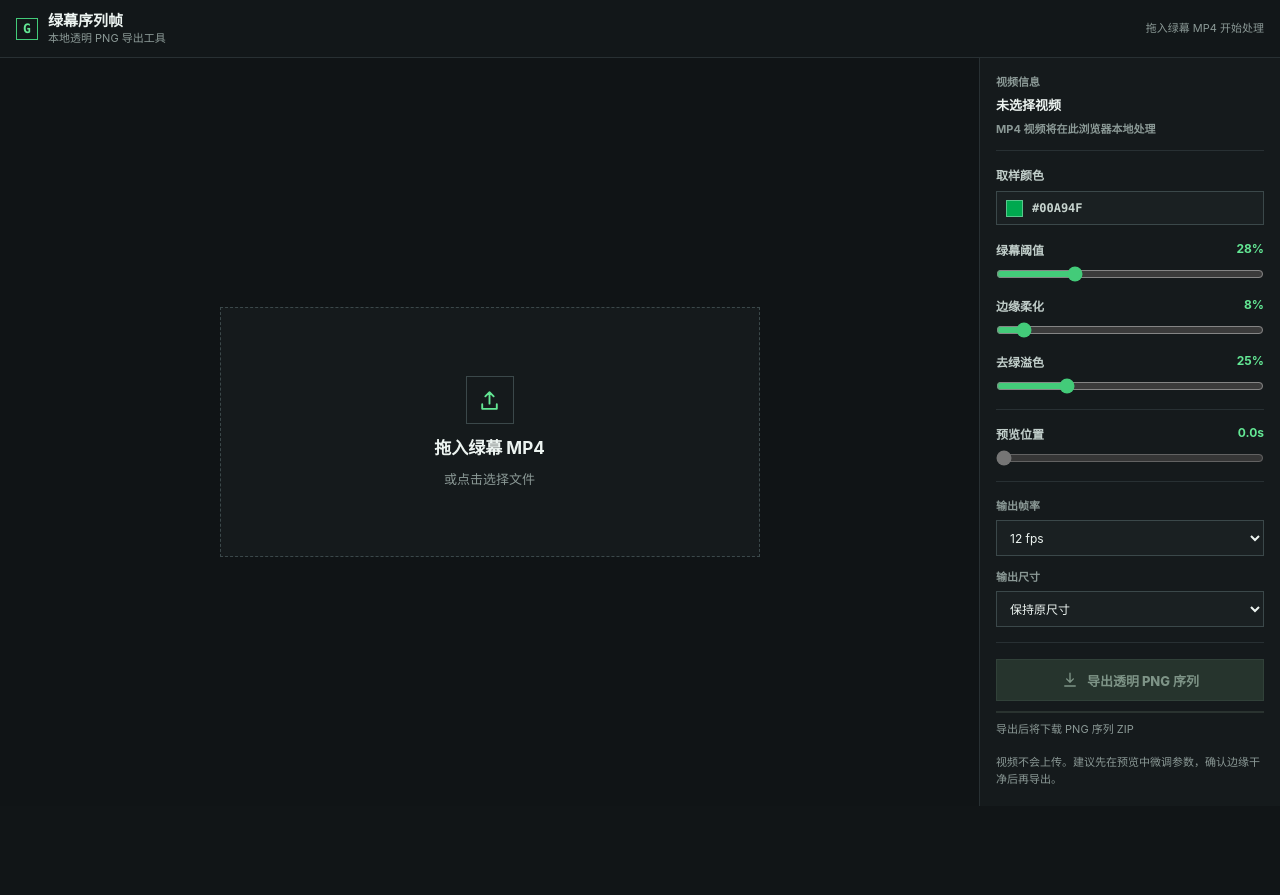
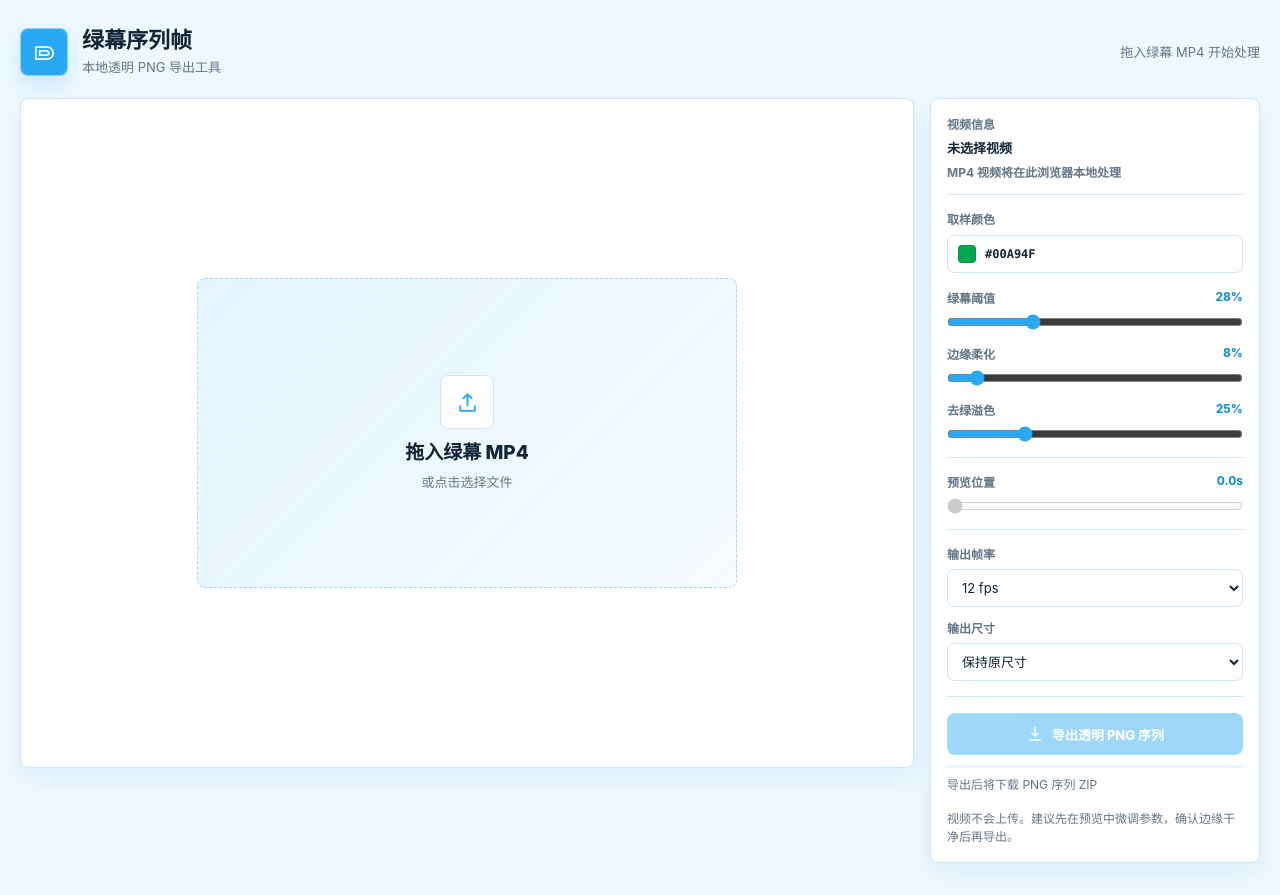
Before and after one commit to mengpingchen954-ops/merged-asset-tools, a plain HTML site: page green-screen-to-frames/index.html in a window 1280 px wide. Before the commit the page ends 806 px from the top, so only its background shows below. Drawn offline with Linux system fonts and the light colour scheme.

Commit message:
style: unify green screen tool with suite design

```diff
--- a/green-screen-to-frames/index.html
+++ b/green-screen-to-frames/index.html
@@ -5,13 +5,18 @@
     <meta name="viewport" content="width=device-width, initial-scale=1" />
     <title>绿幕序列帧</title>
     <link rel="icon" href="data:," />
-    <link rel="stylesheet" href="./styles.css?v=first-frame-2" />
+    <link rel="stylesheet" href="./styles.css?v=unified-1" />
   </head>
   <body>
     <main class="app-shell">
       <header class="app-header">
         <div class="brand">
-          <span class="brand-mark" aria-hidden="true">G</span>
+          <span class="brand-mark" aria-hidden="true">
+            <svg viewBox="0 0 28 28">
+              <path d="M5 8.5h11.8c3.5 0 6.2 2.7 6.2 6.1 0 3.5-2.7 6.2-6.2 6.2H5V8.5Z" />
+              <path d="M9 12.4h7.3a2.2 2.2 0 1 1 0 4.4H9v-4.4Z" />
+            </svg>
+          </span>
           <div>
             <h1>绿幕序列帧</h1>
             <p>本地透明 PNG 导出工具</p>
@@ -127,6 +132,6 @@
     <video id="sourceVideo" class="source-video" muted playsinline preload="metadata"></video>
     <canvas id="sourceCanvas" class="offscreen" aria-hidden="true"></canvas>
     <script src="../cocos-html-compressor/vendor/jszip.min.js"></script>
-    <script src="./app.js?v=first-frame-2"></script>
+    <script src="./app.js?v=unified-1"></script>
   </body>
 </html>
--- a/green-screen-to-frames/styles.css
+++ b/green-screen-to-frames/styles.css
@@ -1,17 +1,19 @@
 :root {
-  color-scheme: dark;
-  --bg: #111517;
-  --surface: #151a1c;
-  --surface-muted: #1a2022;
-  --surface-active: #202829;
-  --line: #283033;
-  --line-strong: #3b484a;
-  --ink: #edf4f1;
-  --muted: #8b9996;
-  --green: #43cb79;
-  --green-bright: #63e794;
-  --green-dark: #1c6b40;
-  --warning: #f0c36e;
+  color-scheme: light;
+  --bg: #eef8ff;
+  --ink: #102436;
+  --muted: #637789;
+  --panel: #ffffff;
+  --surface-2: #f5fbff;
+  --surface-3: #e5f5ff;
+  --line: #cfe5f4;
+  --line-strong: #a9d7f2;
+  --accent: #28a9f4;
+  --accent-strong: #0788d8;
+  --accent-soft: #dff4ff;
+  --dark: #17364f;
+  --good: #247a40;
+  --shadow: 0 10px 24px rgba(19, 97, 147, 0.08);
 }
 
 * {
@@ -28,7 +30,7 @@ body {
   margin: 0;
   background: var(--bg);
   color: var(--ink);
-  font-family: Inter, "Microsoft YaHei", "PingFang SC", system-ui, sans-serif;
+  font-family: Inter, "Microsoft YaHei", "PingFang SC", system-ui, -apple-system, BlinkMacSystemFont, "Segoe UI", sans-serif;
   letter-spacing: 0;
 }
 
@@ -51,39 +53,44 @@ svg {
 }
 
 .app-shell {
+  width: min(1380px, calc(100vw - 40px));
   min-height: 100vh;
-  display: grid;
-  grid-template-rows: 58px minmax(0, 1fr);
+  margin: 0 auto;
+  padding: 24px 0 32px;
 }
 
 .app-header {
+  min-height: 56px;
   display: flex;
   align-items: center;
   justify-content: space-between;
   gap: 18px;
-  padding: 0 16px;
-  border-bottom: 1px solid var(--line);
-  background: #121719;
+  margin-bottom: 18px;
 }
 
 .brand {
   min-width: 0;
   display: flex;
   align-items: center;
-  gap: 10px;
+  gap: 14px;
 }
 
 .brand-mark {
-  width: 22px;
-  height: 22px;
+  width: 48px;
+  height: 48px;
   display: grid;
   place-items: center;
-  border: 1px solid var(--green);
-  color: var(--green-bright);
-  font-family: ui-monospace, "Cascadia Mono", Consolas, monospace;
-  font-size: 13px;
-  font-weight: 800;
-  line-height: 1;
+  flex: 0 0 auto;
+  border: 1px solid rgba(255, 255, 255, 0.46);
+  border-radius: 8px;
+  background: var(--accent);
+  color: #ffffff;
+  box-shadow: 0 8px 18px rgba(40, 169, 244, 0.2);
+}
+
+.brand-mark svg {
+  width: 27px;
+  height: 27px;
 }
 
 .brand h1,
@@ -97,64 +104,74 @@ svg {
 }
 
 .brand h1 {
-  font-size: 15px;
-  line-height: 1.2;
+  font-size: 22px;
+  line-height: 1.1;
   font-weight: 760;
 }
 
 .brand p,
 .header-status {
-  margin-top: 2px;
   color: var(--muted);
-  font-size: 11px;
-  line-height: 1.25;
+  font-size: 13px;
+  line-height: 1.4;
+}
+
+.brand p {
+  margin-top: 5px;
 }
 
 .header-status {
-  margin: 0;
+  max-width: 300px;
   text-align: right;
 }
 
 .workspace {
-  min-height: 0;
   display: grid;
-  grid-template-columns: minmax(0, 1fr) 300px;
+  grid-template-columns: minmax(420px, 1fr) 330px;
+  gap: 16px;
+  align-items: start;
+}
+
+.preview-panel,
+.inspector {
+  border: 1px solid var(--line);
+  border-radius: 8px;
+  background: var(--panel);
+  box-shadow: var(--shadow);
 }
 
 .preview-panel {
-  position: relative;
-  min-width: 0;
-  min-height: 540px;
+  min-height: calc(100vh - 130px);
   display: grid;
   place-items: center;
-  overflow: hidden;
-  border-right: 1px solid var(--line);
-  background: #101416;
+  padding: 16px;
 }
 
 .drop-zone {
-  width: min(540px, calc(100% - 48px));
-  min-height: 250px;
+  width: min(540px, 100%);
+  min-height: 310px;
   display: grid;
   justify-items: center;
   align-content: center;
-  gap: 10px;
+  gap: 8px;
   border: 1px dashed var(--line-strong);
-  background: var(--surface);
+  border-radius: 8px;
+  background: linear-gradient(135deg, rgba(40, 169, 244, 0.08), rgba(255, 255, 255, 0)), var(--surface-2);
   color: var(--muted);
   text-align: center;
   transition: border-color 160ms ease, background-color 160ms ease, transform 160ms ease;
 }
 
-.drop-zone.is-hidden {
-  display: none;
+.drop-zone:hover,
+.drop-zone.is-dragging {
+  border-color: var(--accent);
+  background: var(--accent-soft);
+  transform: translateY(-1px);
 }
 
-.drop-zone:hover,
-.drop-zone.is-dragging {
-  border-color: var(--green);
-  background: #17241c;
-  transform: translateY(-1px);
+.drop-zone.is-hidden,
+.export-button.is-hidden {
+  display: none;
 }
 
 .drop-zone input {
@@ -167,8 +184,8 @@ svg {
 
 .drop-zone strong {
   color: var(--ink);
-  font-size: 17px;
-  font-weight: 740;
+  font-size: 19px;
+  font-weight: 760;
 }
 
 .drop-zone span:last-child {
@@ -176,12 +193,14 @@ svg {
 }
 
 .upload-icon {
-  width: 48px;
-  height: 48px;
+  width: 54px;
+  height: 54px;
   display: grid;
   place-items: center;
-  border: 1px solid var(--line-strong);
-  color: var(--green-bright);
+  border: 1px solid var(--line);
+  border-radius: 8px;
+  background: #ffffff;
+  color: var(--accent);
 }
 
 .upload-icon svg {
@@ -190,21 +209,23 @@ svg {
 }
 
 .canvas-wrap {
-  width: min(760px, calc(100% - 48px));
-  height: min(760px, calc(100vh - 116px));
-  min-height: 340px;
+  width: min(760px, 100%);
+  height: min(760px, calc(100vh - 170px));
+  min-height: 410px;
   position: relative;
   display: grid;
   place-items: center;
-  background-color: #202628;
+  overflow: hidden;
+  border: 1px solid var(--line);
+  border-radius: 8px;
+  background-color: var(--surface-2);
   background-image:
-    linear-gradient(45deg, #2a3234 25%, transparent 25%),
-    linear-gradient(-45deg, #2a3234 25%, transparent 25%),
-    linear-gradient(45deg, transparent 75%, #2a3234 75%),
-    linear-gradient(-45deg, transparent 75%, #2a3234 75%);
-  background-position: 0 0, 0 12px, 12px -12px, -12px 0;
-  background-size: 24px 24px;
-  box-shadow: 0 0 0 1px rgba(255, 255, 255, 0.03);
+    linear-gradient(45deg, #d8edf9 25%, transparent 25%),
+    linear-gradient(-45deg, #d8edf9 25%, transparent 25%),
+    linear-gradient(45deg, transparent 75%, #d8edf9 75%),
+    linear-gradient(-45deg, transparent 75%, #d8edf9 75%);
+  background-position: 0 0, 0 14px, 14px -14px, -14px 0;
+  background-size: 28px 28px;
 }
 
 .canvas-wrap.is-hidden {
@@ -225,9 +246,10 @@ svg {
   top: 12px;
   left: 12px;
   padding: 6px 8px;
-  border: 1px solid rgba(111, 136, 130, 0.62);
-  background: rgba(12, 17, 18, 0.76);
-  color: #b1c5bd;
+  border: 1px solid var(--line-strong);
+  border-radius: 7px;
+  background: rgba(255, 255, 255, 0.92);
+  color: #075985;
   font-size: 11px;
   opacity: 0;
   transition: opacity 160ms ease;
@@ -239,10 +261,8 @@ svg {
 }
 
 .inspector {
-  min-height: 0;
-  overflow-y: auto;
-  padding: 15px 16px 18px;
-  background: var(--surface);
+  align-self: start;
+  padding: 16px;
 }
 
 .source-info {
@@ -256,8 +276,8 @@ svg {
 .source-info span,
 .output-settings > label > span {
   color: var(--muted);
-  font-size: 11px;
-  font-weight: 650;
+  font-size: 12px;
+  font-weight: 680;
 }
 
 .source-info strong {
@@ -265,7 +285,7 @@ svg {
   overflow: hidden;
   color: var(--ink);
   font-size: 13px;
-  font-weight: 700;
+  font-weight: 730;
   text-overflow: ellipsis;
   white-space: nowrap;
 }
@@ -291,21 +311,21 @@ svg {
   display: flex;
   justify-content: space-between;
   gap: 12px;
-  color: #c1ceca;
+  color: var(--muted);
   font-size: 12px;
-  font-weight: 650;
+  font-weight: 680;
 }
 
 output {
-  color: var(--green-bright);
-  font-weight: 700;
+  color: var(--accent-strong);
+  font-weight: 720;
 }
 
 input[type="range"] {
   width: 100%;
   height: 16px;
   margin: 0;
-  accent-color: var(--green);
+  accent-color: var(--accent);
   cursor: pointer;
 }
 
@@ -314,35 +334,37 @@ input[type="range"] {
 }
 
 .color-control {
-  min-height: 34px;
+  min-height: 38px;
   display: flex;
   align-items: center;
-  justify-content: flex-start;
   gap: 9px;
-  padding: 0 9px;
-  border: 1px solid var(--line-strong);
-  background: var(--surface-muted);
+  padding: 0 10px;
+  border: 1px solid var(--line);
+  border-radius: 7px;
+  background: #ffffff;
   color: var(--ink);
   text-align: left;
 }
 
 .color-control:hover,
 .color-control:focus-visible {
-  border-color: var(--green);
+  border-color: var(--accent);
+  box-shadow: 0 0 0 3px rgba(56, 189, 248, 0.2);
   outline: none;
 }
 
 .color-control i {
-  width: 17px;
-  height: 17px;
+  width: 18px;
+  height: 18px;
   flex: 0 0 auto;
-  border: 1px solid rgba(255, 255, 255, 0.35);
+  border: 1px solid rgba(16, 36, 54, 0.16);
+  border-radius: 4px;
   background: #00a94f;
 }
 
 .color-control b {
-  color: #c8d5d0;
-  font-family: ui-monospace, "Cascadia Mono", Consolas, monospace;
+  color: var(--ink);
+  font-family: "Cascadia Mono", Consolas, monospace;
   font-size: 12px;
   font-weight: 620;
 }
@@ -359,18 +381,19 @@ input[type="range"] {
 
 select {
   width: 100%;
-  height: 36px;
-  padding: 0 9px;
-  border: 1px solid var(--line-strong);
-  border-radius: 0;
-  background: var(--surface-muted);
+  height: 38px;
+  padding: 0 10px;
+  border: 1px solid var(--line);
+  border-radius: 7px;
+  background: #ffffff;
   color: var(--ink);
-  font-size: 12px;
+  font-size: 13px;
   outline: none;
 }
 
 select:focus-visible {
-  border-color: var(--green);
+  border-color: var(--accent);
+  box-shadow: 0 0 0 3px rgba(56, 189, 248, 0.2);
 }
 
 .export-button {
@@ -381,20 +404,15 @@ select:focus-visible {
   justify-content: center;
   gap: 8px;
   margin-top: 16px;
-  border: 1px solid var(--green);
-  background: var(--green);
-  color: #092313;
+  border: 0;
+  border-radius: 8px;
+  background: var(--accent);
+  color: #ffffff;
+  box-shadow: 0 8px 18px rgba(40, 169, 244, 0.2);
   font-size: 13px;
-  font-weight: 780;
-  transition: background-color 150ms ease, border-color 150ms ease, transform 150ms ease;
-}
-
-.export-button.is-hidden {
-  display: none;
-}
-
-.download-link {
+  font-weight: 760;
   text-decoration: none;
+  transition: transform 160ms ease, background-color 160ms ease, opacity 160ms ease;
 }
 
 .export-button svg {
@@ -403,16 +421,14 @@ select:focus-visible {
 }
 
 .export-button:hover:not(:disabled) {
-  border-color: var(--green-bright);
-  background: var(--green-bright);
+  background: var(--accent-strong);
   transform: translateY(-1px);
 }
 
 .export-button:disabled {
-  cursor: not-allowed;
-  border-color: #314139;
-  background: #26342d;
-  color: #7e9487;
+  cursor: default;
+  opacity: 0.45;
+  box-shadow: none;
 }
 
 .progress-block {
@@ -422,24 +438,25 @@ select:focus-visible {
 }
 
 .progress-track {
-  height: 2px;
+  height: 3px;
   overflow: hidden;
-  background: #2a3330;
+  border-radius: 2px;
+  background: var(--surface-3);
 }
 
 .progress-track span {
   width: 0;
   height: 100%;
   display: block;
-  background: var(--green);
+  background: var(--accent);
   transition: width 100ms linear;
 }
 
 .progress-block p,
 .help-text {
   color: var(--muted);
-  font-size: 11px;
-  line-height: 1.55;
+  font-size: 12px;
+  line-height: 1.5;
 }
 
 .help-text {
@@ -461,45 +478,59 @@ select:focus-visible {
 }
 
 @media (max-width: 860px) {
+  .app-shell {
+    width: min(100vw - 24px, 760px);
+    padding-top: 14px;
+  }
+
+  .app-header {
+    align-items: flex-start;
+    flex-direction: column;
+  }
+
+  .header-status {
+    max-width: none;
+    text-align: left;
+  }
+
   .workspace {
     grid-template-columns: 1fr;
   }
 
   .preview-panel {
-    min-height: min(70vh, 620px);
-    border-right: 0;
-    border-bottom: 1px solid var(--line);
+    min-height: 520px;
   }
 
   .canvas-wrap {
-    height: min(600px, calc(70vh - 48px));
-  }
-
-  .inspector {
-    overflow: visible;
+    height: min(620px, calc(100vw - 56px));
   }
 }
 
 @media (max-width: 520px) {
-  .app-header {
-    padding: 0 12px;
+  .app-shell {
+    width: min(100vw - 20px, 520px);
+    padding-bottom: 20px;
   }
 
-  .header-status {
-    display: none;
+  .brand h1 {
+    font-size: 19px;
+  }
+
+  .preview-panel,
+  .inspector {
+    padding: 12px;
   }
 
   .preview-panel {
-    min-height: 400px;
+    min-height: 410px;
   }
 
-  .drop-zone,
-  .canvas-wrap {
-    width: calc(100% - 28px);
+  .drop-zone {
+    min-height: 270px;
   }
 
   .canvas-wrap {
     min-height: 300px;
-    height: calc(100vw - 28px);
+    height: calc(100vw - 44px);
   }
 }
```
Also changed, not shown: index.html (+1 -1 lines).
